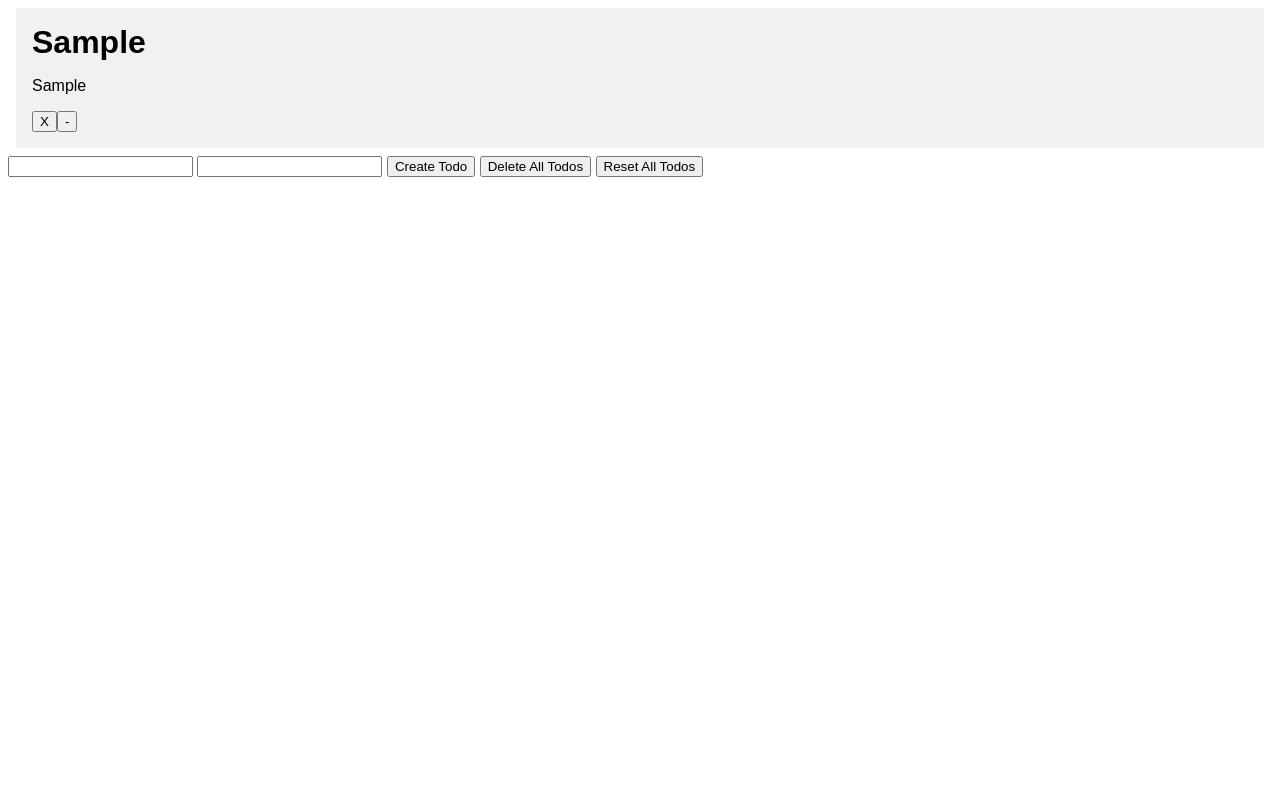
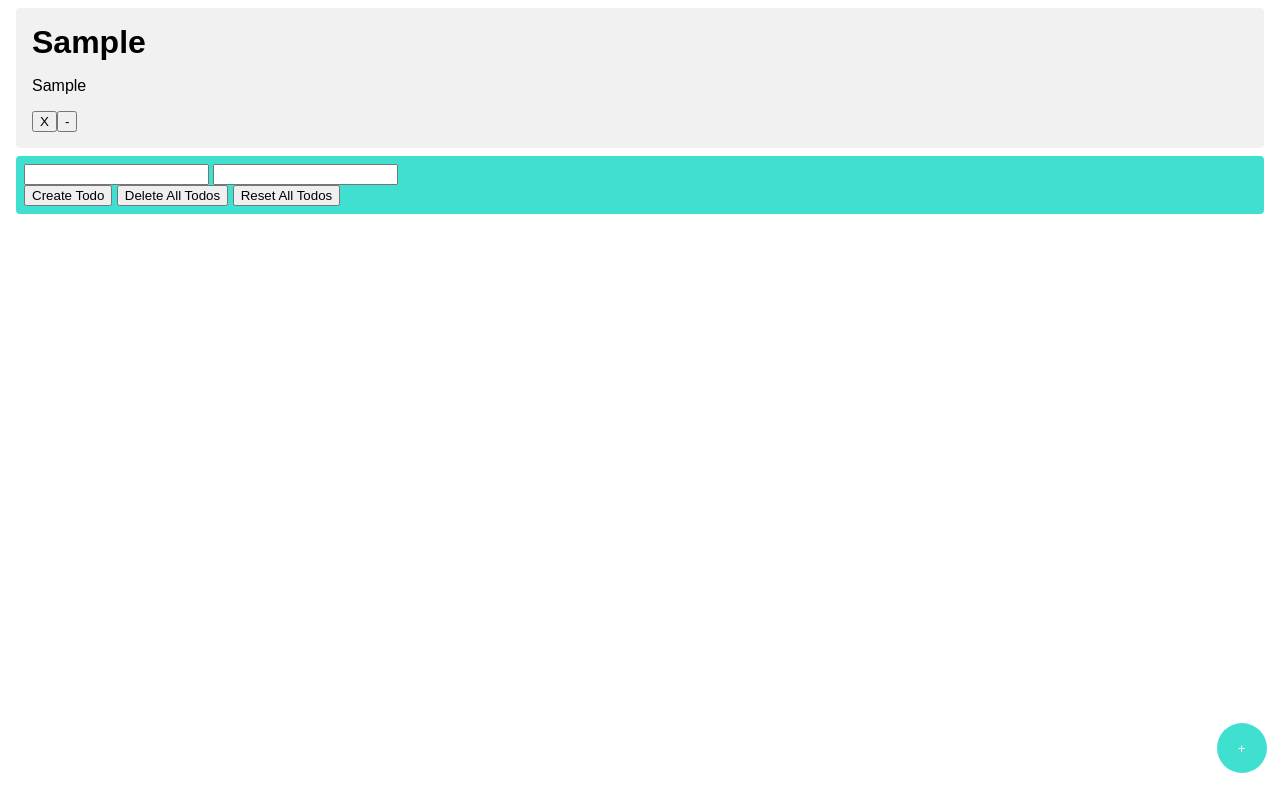
Before and after one commit to PJ623/todo-today, a plain HTML site: page index.html in a window 1280 px wide. Both pictures are taken after typing "Sample", "Sample" into the empty fields and a click on the button "Create Todo". Drawn offline with Linux system fonts and the light colour scheme.

Commit message:
made list reset every day, slightly updated style

```diff
--- a/index.html
+++ b/index.html
@@ -25,10 +25,49 @@
             box-sizing: border-box;
             padding: 1em;
             margin: 0.5em;
+            border-radius: 4px;
         }
 
         .todo h1 {
             margin: 0px;
+        }
+
+        #todo-controls-container {
+            /*position: fixed;
+            bottom: 0.5em;
+            right: 0.5em;*/
+            display: block;
+            margin: 0.5em;
+            background-color: turquoise;
+            box-sizing: border-box;
+            padding: 0.5em;
+            border-radius: 4px;
+        }
+
+        #todo-controls-container > div {
+            display: block;
+        }
+
+        #controls-toggler {
+            position: fixed;
+            border-radius: 50%;
+            width: 50px;
+            height: 50px;
+            bottom: 2em;
+            right: 1em;
+            display: block;
+            border: none;
+            background-color: turquoise;
+            z-index: 1;
+            cursor: pointer;
+            color: white;
+        }
+
+        /*TODO: Remove button depression animation.*/
+
+        #controls-toggler:active {
+            background-color: red;
+            border: none;
         }
     </style>
 </head>
@@ -39,23 +78,32 @@
             <!-- Todos go here. -->
         </ul>
         <div id="todo-controls-container">
-            <input type="text" id="title-input">
-            <input type="text" id="description-input">
-            <button id="create-todo-button">Create Todo</button>
-            <button id="delete-all-todos-button">Delete All Todos</button>
-            <button id="reset-all-todos-button">Reset All Todos</button>
+            <div>
+                <input type="text" id="title-input">
+                <input type="text" id="description-input">
+            </div>
+            <div>
+                <button id="create-todo-button">Create Todo</button>
+                <button id="delete-all-todos-button">Delete All Todos</button>
+                <button id="reset-all-todos-button">Reset All Todos</button>
+            </div>
         </div>
+        <button id="controls-toggler">+</button>
+        <!-- Actually get this to work. -->
     </div>
 
     <script>
 
         /*
             TODO:
-            * Sort todos
+            * Sort todos (use flex and order?)
+            * Edit todos
             * Dismiss Todo using swipe
             * Date functions of Todos
+                * compare not just day, but also month and year
             * Todo colors
             * Settings (char select)
+            * Score system
         */
 
         document.addEventListener("DOMContentLoaded", (event) => {
@@ -97,7 +145,6 @@
         function renderTodo(todo) {
 
             if (todo.complete == false) {
-
 
                 let todoContainer = document.getElementById("todo-container");
 
@@ -146,6 +193,20 @@
             };
         }
 
+        // An index of non-to-do items to be stored in local storage.
+        let reservedItems = {
+            "last-access-date": /*new Date().getDate(),*/ true,
+            "getLength": () => {
+                let length = 0;
+                for(item in reservedItems){
+                    if(reservedItems.hasOwnProperty(item) && item != "getLength"){
+                        length++;
+                    }
+                }
+                return length;
+            }
+        }
+
         let todoManager = {
             createTodo: (title, description) => {
                 localStorage.setItem(title, JSON.stringify(new Todo(title, description)));
@@ -167,9 +228,9 @@
             // Callback: (todo) => {}
             // Let the callback filter the todos
             loadTodos: (cb) => {
-                if (localStorage && localStorage.length > 0 && typeof cb == "function") {
+                if (localStorage && localStorage.length > reservedItems.getLength() && typeof cb == "function") {
                     for (let item in localStorage) {
-                        if (localStorage.getItem(item)) {
+                        if (localStorage.getItem(item) && !reservedItems[item]) {
                             let todo = JSON.parse(localStorage.getItem(item));
 
                             if (!todoManager.loadedTodos[todo.title]) {
@@ -178,7 +239,7 @@
                             }
                         }
                     }
-                } else if (localStorage.length < 1) {
+                } else if (localStorage.length <= reservedItems.getLength()) {
                     alert("Local Storage is empty.");
                 } else if (typeof cb != "function") {
                     alert("Callback is not a function.");
@@ -189,9 +250,9 @@
 
             // JANK AF
             resetAllTodos: () => {
-                if (localStorage && localStorage.length > 0) {
+                if (localStorage && localStorage.length > reservedItems.getLength()) {
                     for (let item in localStorage) {
-                        if (localStorage.getItem(item)) {
+                        if (localStorage.getItem(item) && !reservedItems[item]) {
                             let todo = JSON.parse(localStorage.getItem(item));
 
                             if (todoManager.loadedTodos[todo.title]) {
@@ -204,7 +265,7 @@
                             localStorage.setItem(todo.title, JSON.stringify(todo));
                         }
                     }
-                } else if (localStorage.length < 1) {
+                } else if (localStorage.length <= reservedItems.getLength()) {
                     alert("Local Storage is empty.");
                 } else if (typeof cb != "function") {
                     alert("Callback is not a function.");
@@ -213,18 +274,53 @@
                 }
             },
 
+            // TODO: Revamp to avoid deleting reserved items.
             deleteAllTodos: () => {
-                localStorage.clear();
+                if (localStorage && localStorage.length > reservedItems.getLength()) {
+                    for (let item in localStorage) {
+                        if (localStorage.getItem(item) && !reservedItems[item]) {
+                            localStorage.removeItem(item);
+                        }
+                    }
+                } else if (localStorage.length <= reservedItems.getLength()) {
+                    alert("Local Storage is empty.");
+                } else if (typeof cb != "function") {
+                    alert("Callback is not a function.");
+                } else {
+                    alert("Local Storage does not exist!");
+                }
             }
         }
 
-        // Check if new day.
-        /*if(){
+        let lastAccessDate = localStorage.getItem("last-access-date");
+        let currentDate;
 
-        }*/
-        //let myTodo = new Todo("Test", "Fafds")
-        //myTodo.update("title", "This is new");
-        //console.log("UPDATE TODO:", );
+        if (!lastAccessDate) {
+            console.log("No last-access-date.");
+            localStorage.setItem("last-access-date", new Date().toDateString());
+            lastAccessDate = localStorage.getItem("last-access-date");
+            console.log("Set last-access-date.");
+            console.log("Last access date:", localStorage.getItem("last-access-date"));
+        }
+
+        setInterval(() => {
+            currentDate = new Date();
+
+            if (lastAccessDate != currentDate.toDateString()) {
+
+                console.log("A new day has dawned.");
+
+                lastAccessDate = currentDate.toDateString();
+                localStorage.setItem("last-access-date", currentDate.toDateString());
+                console.log("Updated last-access-date.");
+
+                todoManager.resetAllTodos();
+                console.log("Reset todos.");
+                todoManager.loadTodos(renderTodo);
+                console.log("Todos reloaded.");
+            }
+        }, 1000);
+
         console.log("localStorage:", localStorage);
         todoManager.loadTodos(renderTodo);
     </script>
```
Also changed, not shown: 1 other file.
